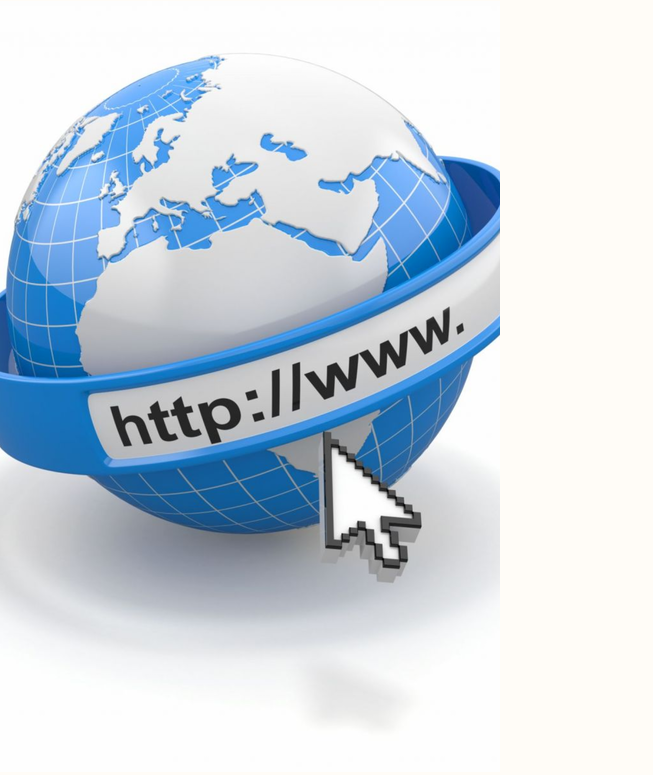
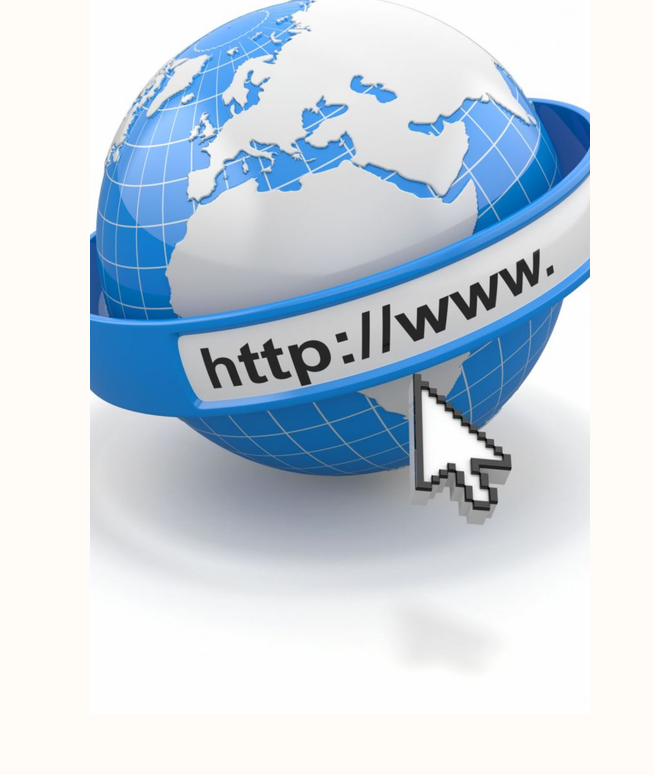
Before and after one commit to QuantumDock/HKT3, a Flask app: page /link in a window 1280 px wide. Shown: the part 450-1225 px from the top of the page, without its empty margins (0-653 px from the left). After the commit the page ends 1119 px from the top, so only its background shows below. Run offline with Flask 2, Linux system fonts and the light colour scheme.

Commit message:
html, css, js, python, static images: added linki subpage renamed time.html to a more logical name renamed /linki to a more logical name

```diff
--- a/app.py
+++ b/app.py
@@ -15,9 +15,9 @@ def dictionary():
     return render_template("dictionary.html")
 
 
-@app.route("/linki")
+@app.route("/gry")
 def time():
-    return render_template("time.html")
+    return render_template("gry.html")
 
 
 @app.route("/portale")
@@ -60,11 +60,11 @@ def quiz():
 
 @app.route("/hasla", methods=["GET"])
 def password():
-    if "taffy" not in request.args or request.args["taffy"] == "":
+    if "pass" not in request.args or request.args["pass"] == "":
         return render_template("password.html", display=False)
     else:
         try:
-            time = time_to_crack(request.args["taffy"])
+            time = time_to_crack(request.args["pass"])
         except:
             return render_template("password.html", display=False)
         display_time = ""
--- a/static/css/styles.css
+++ b/static/css/styles.css
@@ -373,3 +373,12 @@ li {
     font-size: 120%;
     font-weight: 550;
 }
+.linki-img-first{
+    width: 86vw;
+}
+.linki-main{
+    width: 86vw%;
+    margin-left: 7vw;
+    margin-right: 7vw;
+    margin-top: 30px;
+}
--- a/static/js/contrast.js
+++ b/static/js/contrast.js
@@ -16,6 +16,14 @@ function toggle(special) {
   } catch (TypeError) {
     //pass
   }
+  try {
+      var linki_button = document.querySelector(".hc-linki");
+      linki_button.forEach((i) => {
+            i.classList.toggle("high-contrast--special");
+          });
+    } catch (TypeError) {
+      //pass
+    }
   try {
     var scam = document.querySelectorAll(".grid__scam--h1");
     scam.forEach((i) => {
--- a/templates/index.html
+++ b/templates/index.html
@@ -68,7 +68,7 @@
             <div class="grid__element__content">
                 <h1>Gry i Zabawy</h1>
                 <span>Propozycje jak możesz bezpiecznie spędzić czas w internecie</span>
-                <span class="grid__element__read-more"><a href="/linki">Czytaj dalej...</a></span>
+                <span class="grid__element__read-more"><a href="/gry">Czytaj dalej...</a></span>
             </div>
         </div>
     </div>
--- a/templates/linki.html
+++ b/templates/linki.html
@@ -1,7 +1,7 @@
 {% extends "layout.html" %}
 
 {% block body %}
-<div class="linki-main">
+<div class="linki-main hc-linki">
   <table>
     <tr>
       <td colspan=2>
@@ -10,7 +10,7 @@
     </tr>
     <tr>
       <td colspan=2>
-        <img src={{ url_for('static', filename='img/link.png') }}>
+        <img class="linki-img-first" src={{ url_for('static', filename='img/link.png') }}>
       </td>
     </tr>
   </table>
--- a/templates/password.html
+++ b/templates/password.html
@@ -4,7 +4,7 @@
 <div class="password">
     <h2 class="password__header">Wpisz przykładowe hasło:&nbsp;</h2>
     <form action="/hasla" method="get">
-        <input type="text" name="taffy" id="taffy">
+        <input type="text" name="pass" id="pass">
         <button type="submit">Sprawdź</button>
     </form>
 </div>
```
Also changed, not shown: static/img/link.png (added), templates/gry.html (renamed from templates/time.html).
